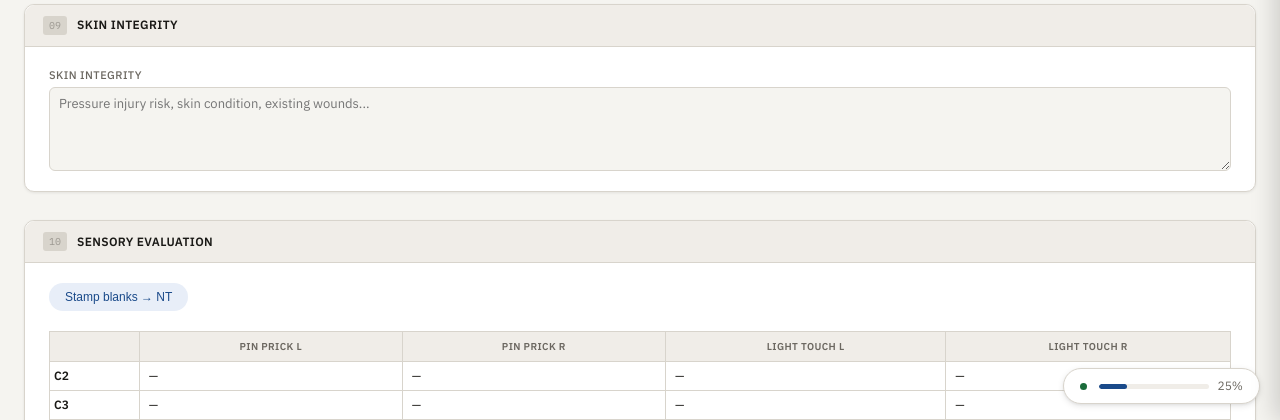
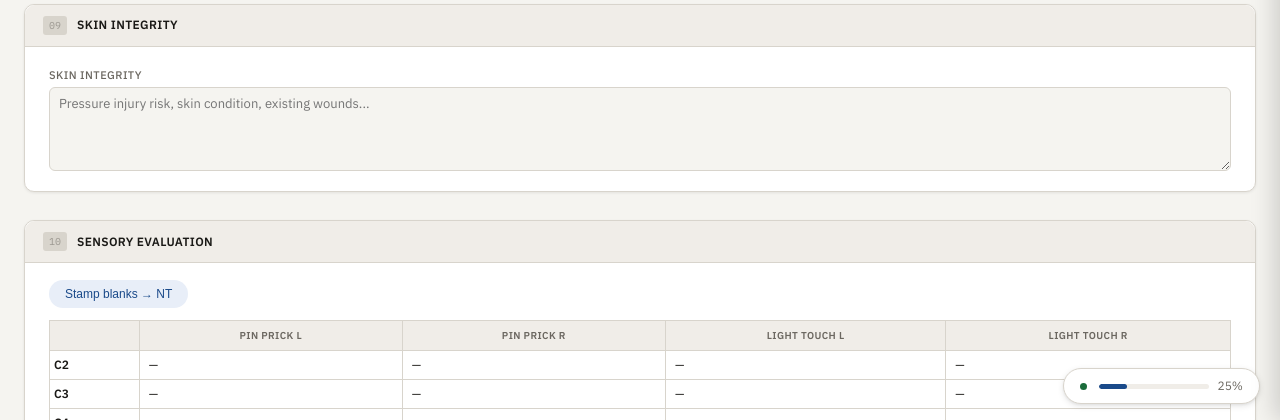
Before and after one commit to PcGoDz/PT_Assessment_Form, a Flask app: template templates/forms/sci.html in a window 1280 px wide. Shown: the part 2180-2600 px from the top of the page. Run offline with Flask 3, Linux system fonts and the light colour scheme; the template is opened without the code that fills it, so the values that code supplies are empty.

Commit message:
SCI: tighten stamp-button spacing to 12/12 (negative top margin)

```diff
--- a/templates/forms/sci.html
+++ b/templates/forms/sci.html
@@ -28,7 +28,7 @@
   .grid-row-label { font-weight: 600; white-space: nowrap; }
   .grid-stamp-btn { font-size:12px; font-weight:500; padding:7px 16px; border:none;
     border-radius:20px; background:var(--accent-light); cursor:pointer; color:var(--accent);
-    margin:0 0 var(--sp-5); transition:all .12s; }
+    margin:-8px 0 12px; transition:all .12s; }
   .grid-stamp-btn:hover { background:var(--accent-mid); color:#fff; }
   .grid-stamp-btn:active { transform:scale(0.98); }
   .func-note-toggle { font-size:12px; color:var(--accent); background:none; border:none;
```
